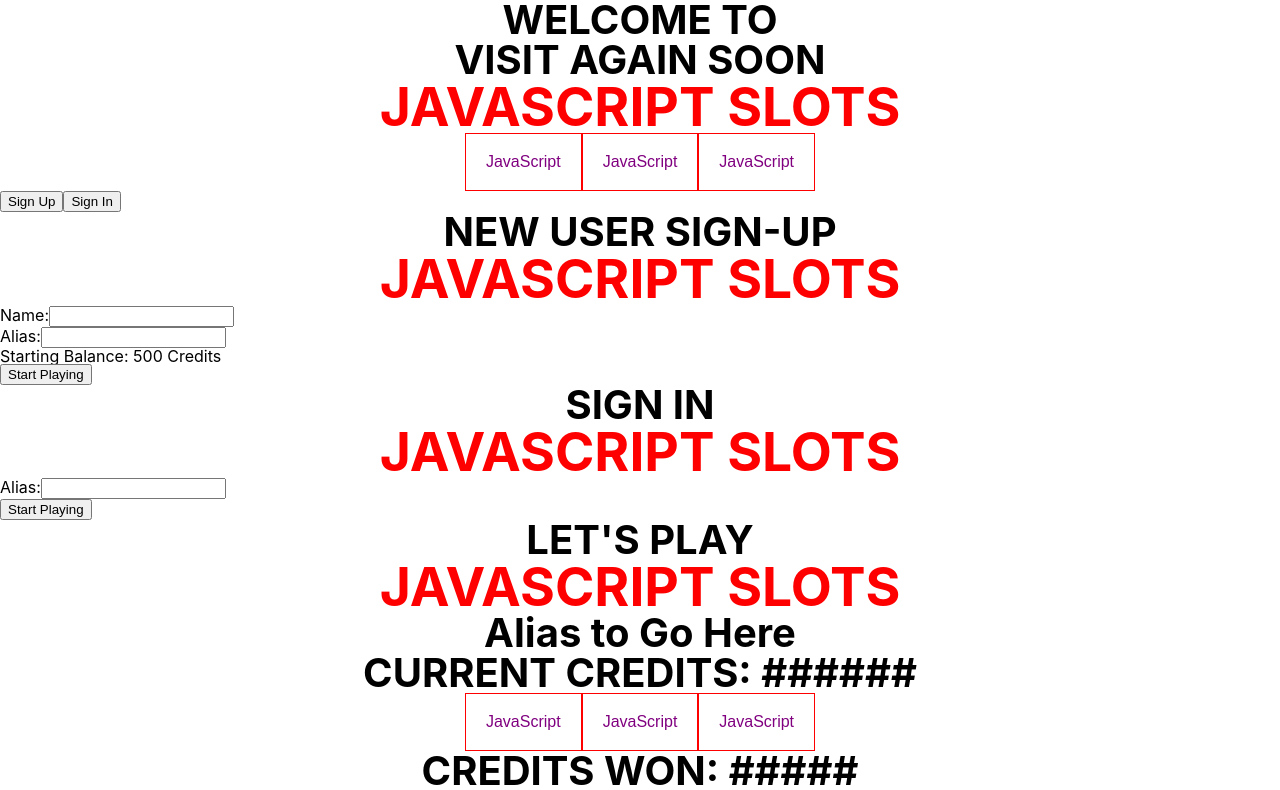
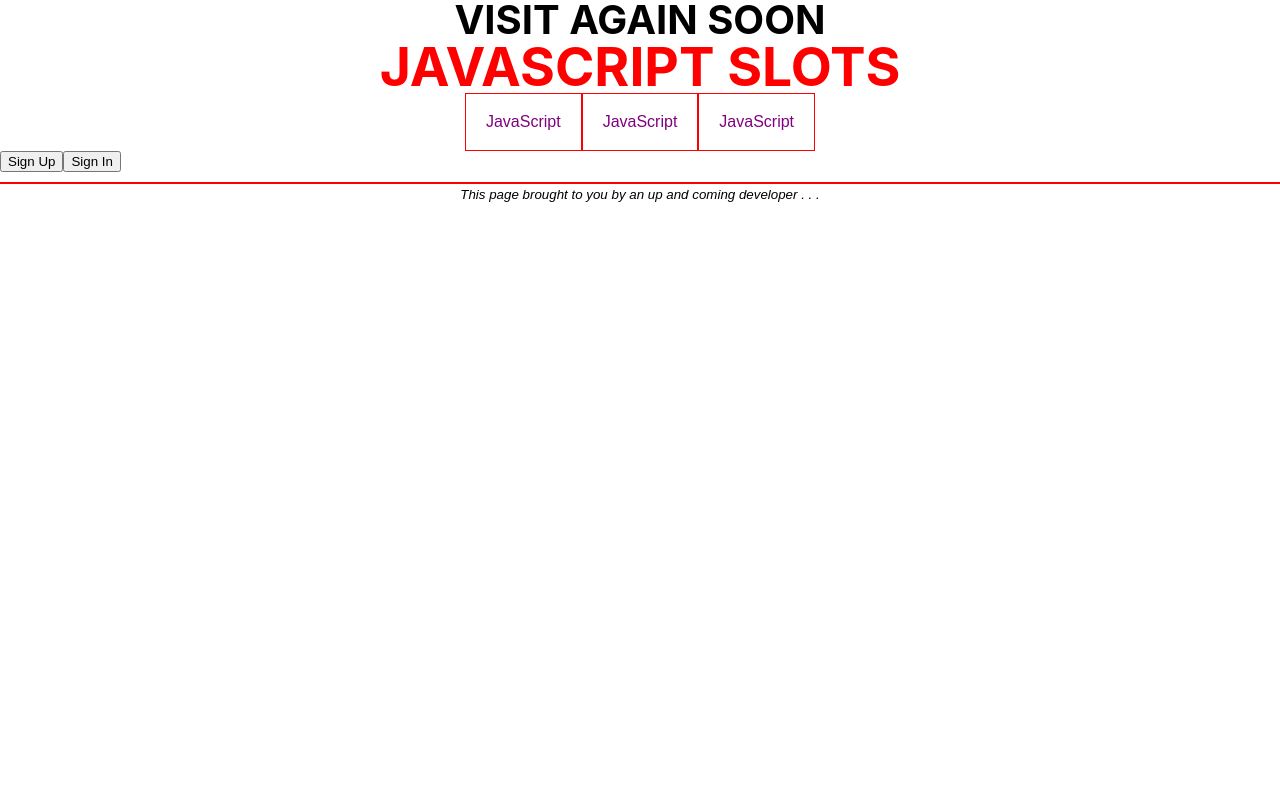
Before and after one commit to TJTexasFTW/NoDB, a React (Create React App) app: page / in a window 1280 px wide. Shown: the top 790 px of the page. Built offline with nearby package versions, Linux system fonts and the light colour scheme.

Commit message:
First Night Most Buttons Working

```diff
--- a/src/App.css
+++ b/src/App.css
@@ -58,3 +58,13 @@ h3 {
   text-align: center;
   margin-top: 20pt;
 }
+
+.footer {
+  border-top: 2px solid red;
+  margin-top: 10px;
+  padding-top: 4px;
+  text-align: center;
+  font-size: 10pt;
+  font-family: Arial, Helvetica, sans-serif;
+  font-style: italic;
+}
--- a/src/App.js
+++ b/src/App.js
@@ -1,22 +1,43 @@
 import React, { Component } from 'react';
 import './App.css';
 import './reset.css';
+import Footer from './components/footer';
 import Welcome from './components/welcome';
-import Slots from './components/slots'
-import Signup from './components/signup'
-import Signin from './components/signin'
-import Spin from './components/spin'
+// import Slots from './components/slots'
+import Signup from './components/signup';
+import Signin from './components/signin';
+import Spin from './components/spin';
 // import Javascriptslots from './components/javascriptslots'
 
 class App extends Component {
+
+  constructor(props) {
+    super(props);
+    this.state = {
+      tab: "Welcome"
+    };
+    this.changeTab = this.changeTab.bind(this);
+  }
+
+  changeTab(tab) {
+    this.setState({ tab: tab });
+  }
+
   render() {
     return (
       <div className="App">
-      <article>< Welcome /></article>
-      <article><Signup /></article>
-      <article><Signin /></article>
-      <article><Spin /></article>
-
+      {this.state.tab === "Welcome" ? (
+      <article>< Welcome changeTab = {this.changeTab} /></article>) :
+      this.state.tab === "Signup" ? (
+      <article><Signup changeTab = {this.changeTab} /></article>) :
+      this.state.tab === "Signin" ? (
+      <article><Signin changeTab = {this.changeTab} /></article>) :
+      this.state.tab === "Spin" ? (
+      (<article><Spin changeTab = {this.changeTab} /></article>)) :
+      (
+      <article><Welcome changeTab = {this.changeTab} /></article>)
+      }
+      <Footer />
       </div>
     );
   }
--- /dev/null
+++ b/src/components/footer.js
@@ -0,0 +1,9 @@
+import React from 'react';
+
+export default function Footer () {
+
+    return (
+     <div className = "footer">
+        <p>This page brought to you by an up and coming developer . . .</p>
+     </div>
+    )}
--- a/src/components/signin.js
+++ b/src/components/signin.js
@@ -1,8 +1,11 @@
-import React from 'react';
-import Slots from './slots'
+import React, { Component } from "react";
+// import Slots from './slots'
 import Javascriptslots from './javascriptslots'
 
-export default function Signin () {
+
+export default class Signin extends Component {
+
+    render() {
 
     return (
      <div>
@@ -10,8 +13,9 @@ export default function Signin () {
         <Javascriptslots />
             <div><label>Alias:</label>
             <input/></div>
-         <button>Start Playing</button>
+         <button onClick={() => this.props.changeTab("Spin")}>Start Playing</button>
 
 
      </div>
     )}
+    }
--- a/src/components/signup.js
+++ b/src/components/signup.js
@@ -1,8 +1,10 @@
-import React from 'react';
-import Slots from './slots'
+import React, { Component } from "react";
+// import Slots from './slots'
 import Javascriptslots from './javascriptslots'
 
-export default function Signup () {
+export default class Signup extends Component {
+
+   render() {
 
     return (
      <div>
@@ -12,10 +14,12 @@ export default function Signup () {
             <input/></div>
             <div><label>Alias:</label>
             <input/></div>
-        <div><a>Starting Balance: 500 Credits</a></div>
+        <div>Starting Balance: 500 Credits</div>
 
-        <button>Start Playing</button>
+        <button onClick={() => this.props.changeTab("Spin")}>Start Playing</button>
 
 
      </div>
     )}
+
+    }
--- a/src/components/spin.js
+++ b/src/components/spin.js
@@ -1,8 +1,11 @@
-import React from 'react';
+import React, { Component } from "react";
 import Javascriptslots from './javascriptslots'
 import Slots from './slots'
 
-export default function Spin () {
+
+export default class Spin extends Component {
+
+    render() {
 
     return (
      <div>
@@ -23,7 +26,9 @@ export default function Spin () {
       <div className="spinButtons">
         <button>DELETE ACCOUNT</button>
         <button className = "spin">SPIN</button>
-        <button>SIGN OUT</button>
+        <button onClick={() => this.props.changeTab("Signout")}>SIGN OUT</button>
       </div>
      </div>
     )}
+
+    }
--- a/src/components/welcome.js
+++ b/src/components/welcome.js
@@ -1,17 +1,23 @@
-import React from 'react';
+import React, { Component } from "react";
 import Javascriptslots from './javascriptslots'
 import Slots from './slots'
 
-export default function Welcome () {
+
+export default class Welcome extends Component {
+
+   render() {
 
     return (
      <div>
-        <h2>WELCOME TO</h2>
+        {this.props.tab !== Welcome ? (
         <h2>VISIT AGAIN SOON</h2>
+        ) : (
+        <h2>WELCOME</h2>)}
         <Javascriptslots />
         <Slots />
-        <button>Sign Up</button>
-        <button>Sign In</button>
+        <button onClick={() => this.props.changeTab("Signup")}>Sign Up</button>
+        <button onClick={() => this.props.changeTab("Signin")}>Sign In</button>
 
      </div>
     )}
+    }
```
